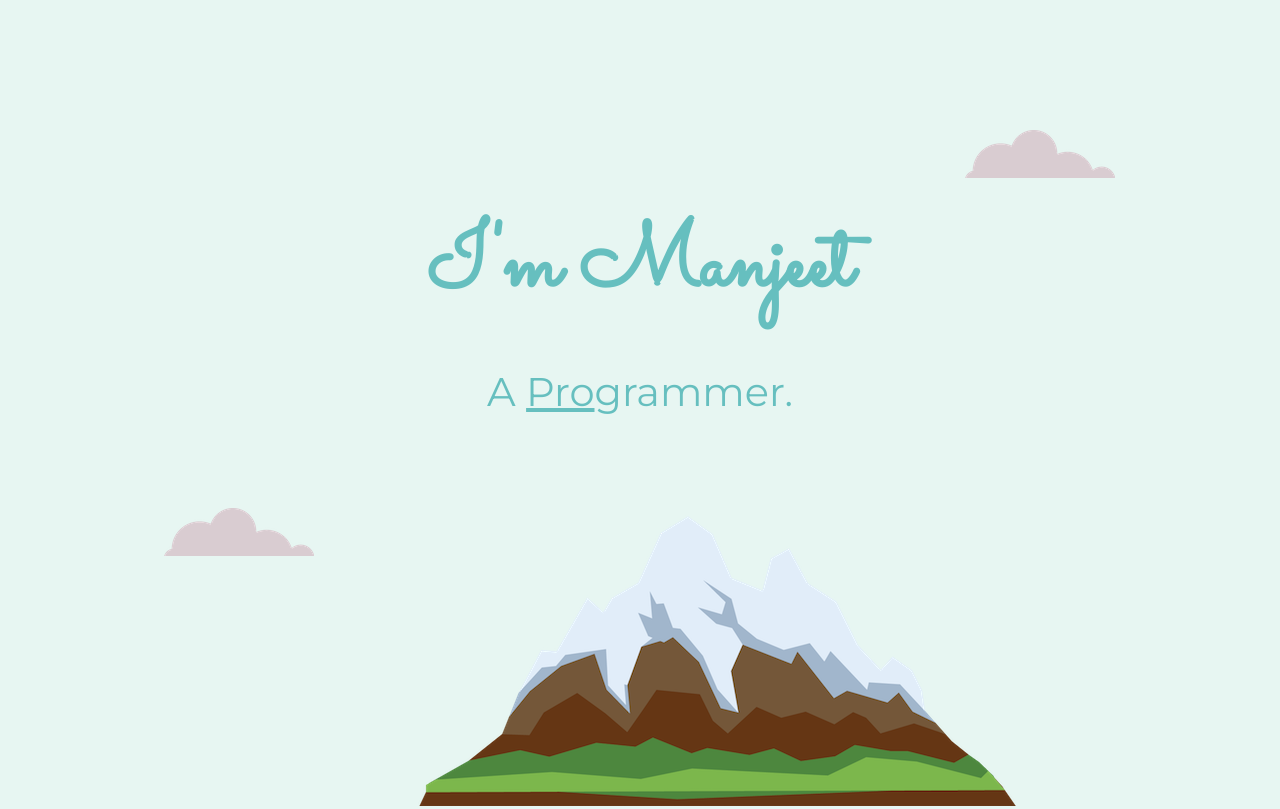
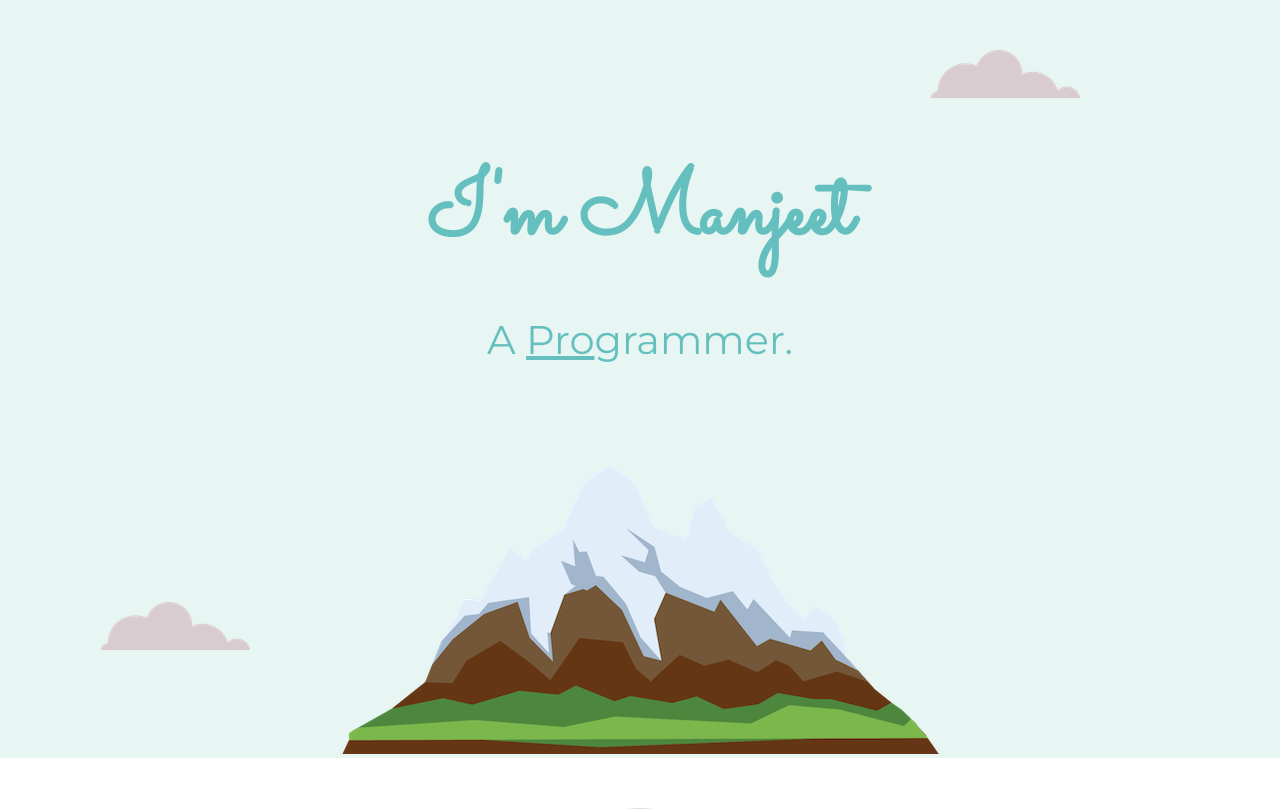
Before and after one commit to manjeetyadav07/cv, a plain HTML site: page index.html in a window 1280 px wide. Shown: the top 809 px of the page. Drawn offline with Linux system fonts and the light colour scheme.

Commit message:
changes reverse

```diff
--- a/styles.css
+++ b/styles.css
@@ -63,15 +63,16 @@ a:hover{
   text-decoration: underline;
 }
 .bottom-cloud{
-  position:relative;
-  right:100px;
-  bottom:250px;
+  position:absolute;
+  left:100px;
+  bottom:150px;
 
 }
 .top-cloud{
-  position:relative;
-  left:400px;
-  top:30px;
+  position:absolute;
+  right:200px;
+  top:50px;
+}
 }
 
 .skill-row{
```
